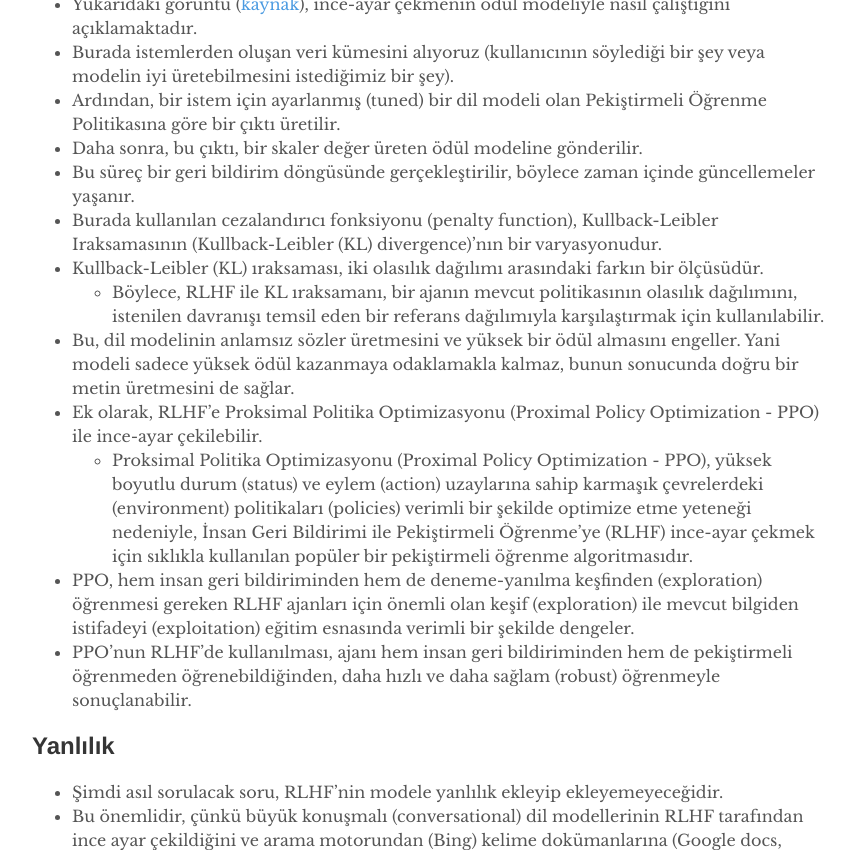
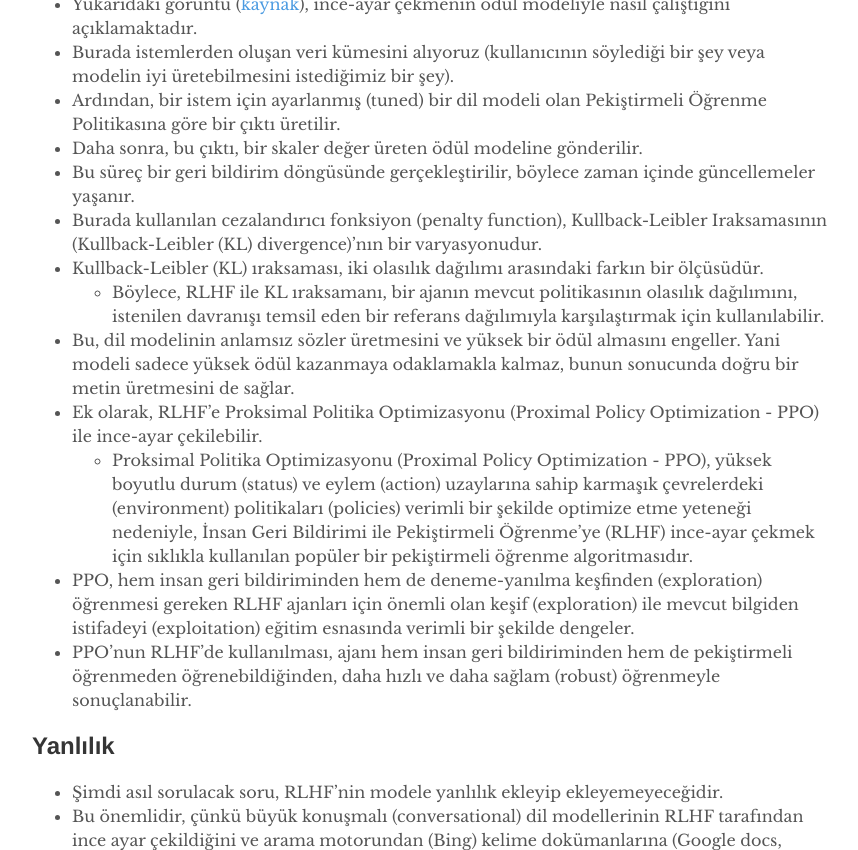
Before and after one commit to mmuratarat/turkish, a Jekyll site: the page built from _posts/2023-03-20-rlhf.md, in a window 1280 px wide and 900 px high, scrolled down 6583 px, cut to the strip 50-900 px from the top of the window. Shown: the whole strip, without its empty margins (208-1066 px from the left). Built offline with Jekyll 4.4.1, drawn with Linux system fonts in a browser that asks for light colours; nearby versions of some CDN libraries; comment, search, counter and statistics services are not loaded.

Commit message:
Update 2023-03-20-rlhf.md

```diff
--- a/_posts/2023-03-20-rlhf.md
+++ b/_posts/2023-03-20-rlhf.md
@@ -116,7 +116,7 @@ Yukarıdaki görüntü ([kaynak](https://www.youtube.com/watch?v=2MBJOuVq380){:t
 * Ardından, bir istem için ayarlanmış (tuned) bir dil modeli olan Pekiştirmeli Öğrenme Politikasına göre bir çıktı üretilir.
 * Daha sonra, bu çıktı, bir skaler değer üreten ödül modeline gönderilir.
 * Bu süreç bir geri bildirim döngüsünde gerçekleştirilir, böylece zaman içinde güncellemeler yaşanır.
-* Burada kullanılan cezalandırıcı fonksiyonu (penalty function), Kullback-Leibler Iraksamasının (Kullback-Leibler (KL) divergence)'nın bir varyasyonudur.
+* Burada kullanılan cezalandırıcı fonksiyon (penalty function), Kullback-Leibler Iraksamasının (Kullback-Leibler (KL) divergence)'nın bir varyasyonudur.
 * Kullback-Leibler (KL) ıraksaması, iki olasılık dağılımı arasındaki farkın bir ölçüsüdür.
   * Böylece, RLHF ile KL ıraksamanı, bir ajanın mevcut politikasının olasılık dağılımını, istenilen davranışı temsil eden bir referans dağılımıyla karşılaştırmak için kullanılabilir.
 * Bu, dil modelinin anlamsız sözler üretmesini ve yüksek bir ödül almasını engeller. Yani modeli sadece yüksek ödül kazanmaya odaklamakla kalmaz, bunun sonucunda doğru bir metin üretmesini de sağlar.
```
